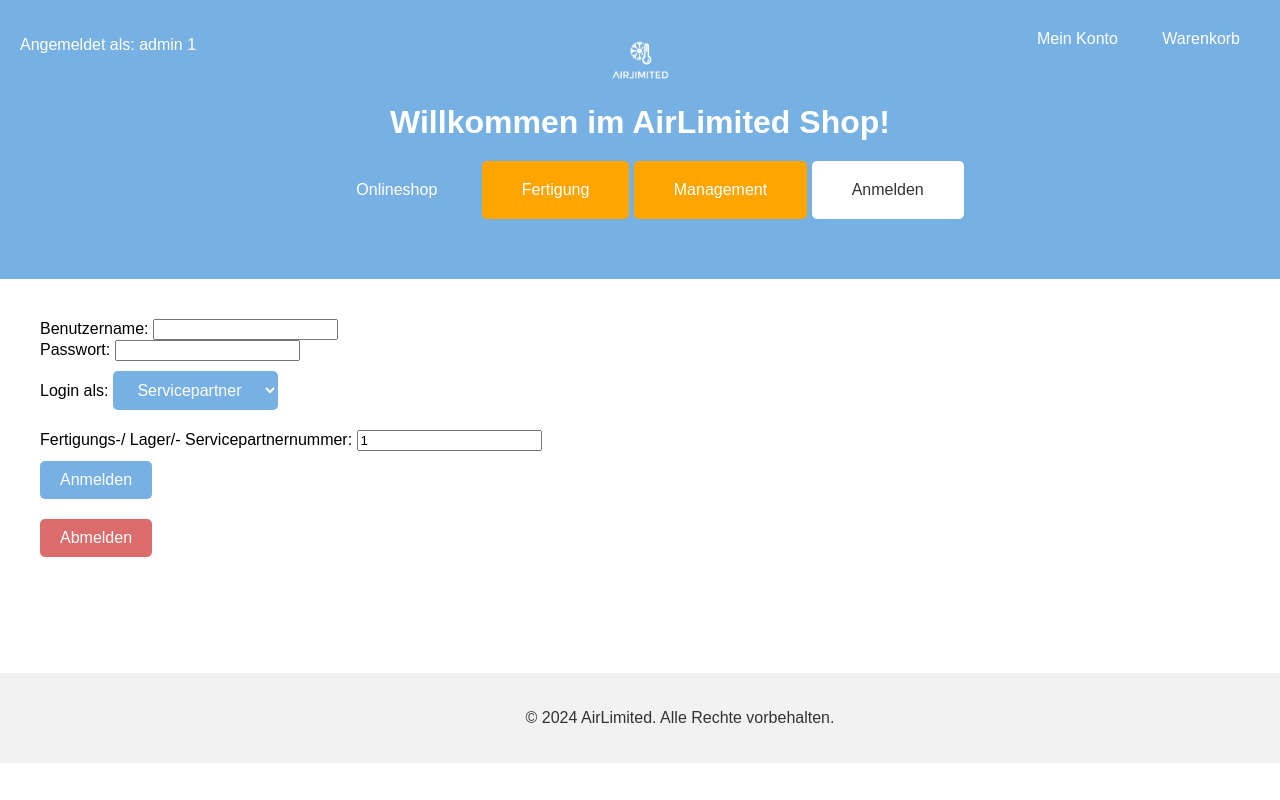
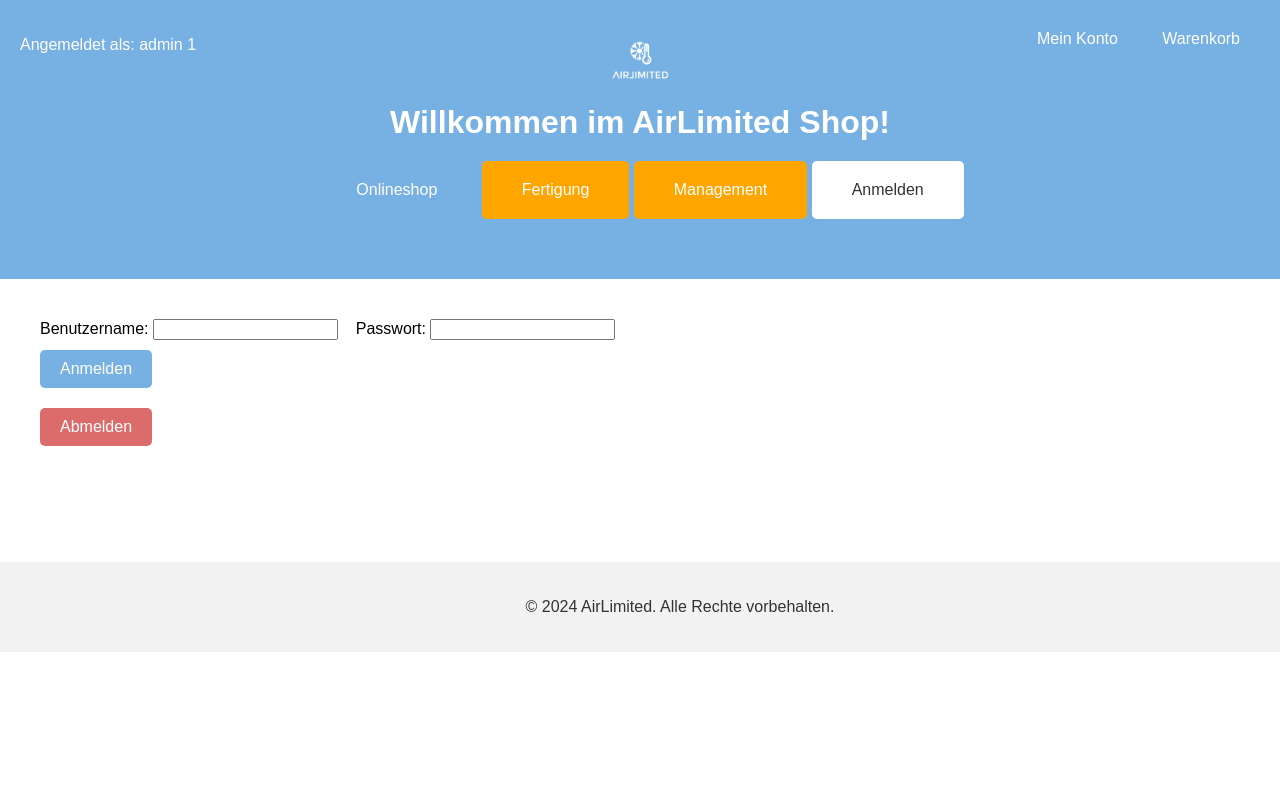
Before and after one commit to irmashu/fachlabor, a PHP site: page / in a window 1280 px wide; the page is wider, and only the part inside the window is pictured. Run offline with PHP 8.4, Linux system fonts and the light colour scheme; the visitor is signed in with stand-in values (Sample User, id 1).

Commit message:
Login durch Username und Password

```diff
--- a/index.php
+++ b/index.php
@@ -19,39 +19,58 @@ if ($_SERVER['REQUEST_METHOD'] == 'POST') {
     // Benutzereingaben sicher abrufen und verarbeiten
     $username = htmlspecialchars($_POST['username']);
     $password = htmlspecialchars($_POST['password']);
-    $loginType = htmlspecialchars($_POST['login-type']);
-    $id = htmlspecialchars($_POST['id']);
+    $loginAbkuerzung = strtolower(substr($username, 0, 3)); //erste 3 Zeichen aus Username
+    $id = strtolower(substr($username, 3));     // Alle Zeichen nach der 3. Stelle
+
+    // Fehler durch String vermeiden
+    if (!is_numeric($id)) {
+        $id = 0;
+    }
 
     //Überprüfen, ob logindaten existieren
     $loginRichtig = FALSE;
 
     // Query erstellen
-    switch ($loginType) {
-        case 'servicepartner':
+    switch ($loginAbkuerzung) {
+        case 'ser':
+            $loginType = 'servicepartner';
             $query = 'SELECT * FROM `airlimited`.`servicepartner` WHERE ServicepartnerNr = '. $id .' LIMIT 1000;';
             break;
-        case 'lager':
+        case 'lag':
+            $loginType = 'lager';
             $query = 'SELECT * FROM `airlimited`.`lager` WHERE LagerNr = '. $id .' LIMIT 1000;';
             break;
-        case 'fertigung':
+        case 'fer':
+            $loginType = 'fertigung';
             $query = 'SELECT * FROM `airlimited`.`fertigung` WHERE FertigungsNr = '. $id .' LIMIT 1000;';
             break;
-        case 'management':
+        case 'man':
+            $loginType = 'management';
             $loginRichtig = TRUE;
             break;
         default:
+            $feedback = 'Ungültige Anmeldedaten. Beispiel: fer9';
             break;
     }
 
     // Einträge in DB suchen
     if (isset($query)) {
-        $result = $db->query($query);
+        $result = $db->getEntityArray($query);
 
-        //Login richtig wenn ein Eintrag gefunden wurde
-        if ($result && mysqli_num_rows($result) > 0) {
-            $loginRichtig = TRUE;
-            $feedback = ' Erfolgreich angemeldet als '. $loginType .' ' . $id;
-        } else {
+        if(!empty($result)){
+            $result0 = $result[0];
+
+            //Login richtig wenn ein Eintrag gefunden wurde
+            if ($result0->Passwort == $password) {
+                $loginRichtig = TRUE;
+                $feedback = ' Erfolgreich angemeldet als '. $loginType .' ' . $id;
+            }
+            else {
+                $feedback = ' Falsches Passwort. Probiere: 0';
+            }
+        }
+
+        else {
             $feedback = $loginType . ' ' . $id . ' konnte nicht gefunden werden';
         }
     }
@@ -120,21 +139,9 @@ if (isset($_SESSION['userType']) && isset($_SESSION['userID'])) {
             <div>
                 <label for="username">Benutzername:</label>
                 <input type="text" id="username" name="username">
-                <br>
+                &nbsp;&nbsp;
                 <label for="password">Passwort:</label>
                 <input type="password" id="password" name="password">
-            </div>
-            <div>
-                <label for="login-type">Login als:</label>
-                <select id="login-type" name="login-type">
-                    <option value="servicepartner">Servicepartner</option>
-                    <option value="lager">Lager</option>
-                    <option value="fertigung">Fertigung</option>
-                    <option value="management">Management</option>
-                </select>
-                <br>
-                <label for="id">Fertigungs-/ Lager/- Servicepartnernummer:</label>
-                <input type="number" id="id" name="id" min=1 value=1>
             </div>
 
             <div class = login-button>
--- a/management.php
+++ b/management.php
@@ -332,7 +332,7 @@ if ($_SERVER['REQUEST_METHOD'] === 'POST') {
             ';
         echo '</div>';
     } else {
-        echo '<p>' . $feedback . '</p>';
+        echo '<p class = "feedback">' . $feedback . '</p>';
     }
     ?>
 </main>
```
